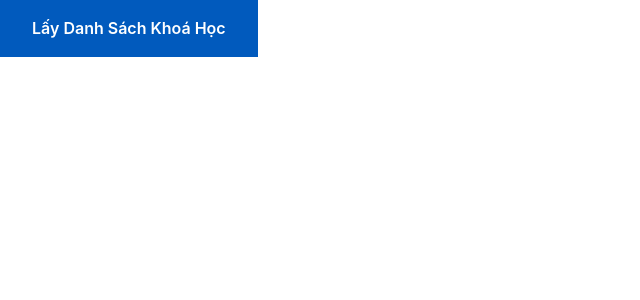
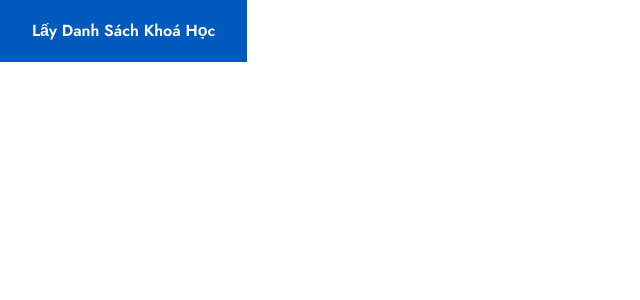
Before and after one commit to LucNguyen98/BC23_DO_AN_E_LEARNING, a React (Create React App) app: page / in a window 1280 px wide. Shown: the top 300 px of the page, without its empty margins (0-640 px from the left). Built offline with nearby package versions, Linux system fonts and the light colour scheme.

Commit message:
setup base css  html

```diff
--- a/src/App.jsx
+++ b/src/App.jsx
@@ -1,12 +1,22 @@
 import React from 'react';
 import { BrowserRouter, Route, Switch } from 'react-router-dom';
-import ExamplePage from './pages/ExamplePage';
+import { clientRouter } from './configs/router.config';
+
 function App() {
   return (
     <BrowserRouter>
       <Switch>
-        <Route exact path={'/exam'} component={ExamplePage} />
-        <Route exact path={'/'} component={ExamplePage} />
+        {clientRouter.map((route, index) => {
+          const { path, exact, Component } = route;
+          return (
+            <Route
+              key={index}
+              path={path}
+              exact={exact}
+              component={Component}
+            />
+          );
+        })}
       </Switch>
     </BrowserRouter>
   );
--- a/src/assets/scss/_variable.scss
+++ b/src/assets/scss/_variable.scss
@@ -1,5 +1,6 @@
 @import url("https://fonts.googleapis.com/css2?family=Cabin:wght@400;600&display=swap");
 @import url("https://fonts.googleapis.com/css2?family=Jost:wght@400;600;700&display=swap");
+
 /*--------------------
  COLORS
 -----------------*/
--- a/src/assets/scss/base/_base.scss
+++ b/src/assets/scss/base/_base.scss
@@ -0,0 +1,165 @@
+body,
+html {
+    width: 100%;
+    max-width: 100%;
+    box-sizing: border-box;
+}
+
+html {
+    font-family: sans-serif;
+    line-height: 1.15;
+    -webkit-text-size-adjust: 100%;
+    -ms-text-size-adjust: 100%;
+    -ms-overflow-style: scrollbar;
+    -webkit-tap-highlight-color: rgba(238, 122, 122, 0);
+    overflow-x: hidden;
+}
+
+body {
+    font-family: $theme-secondary-font;
+    font-size: $fs-6;
+    line-height: 30px;
+    margin: 0;
+    padding: 0;
+    text-align: left;
+    background-color: $theme-white-color;
+    font-weight: $fw-400;
+    color: $theme-text-color;
+}
+
+p {
+    color: $theme-text-color;
+    font-family: $theme-secondary-font;
+    line-height: 30px;
+    font-size: $fs-6;
+}
+
+
+/*--------------------
+ TYPOGRAPHY
+-----------------*/
+.h1,
+.h2,
+.h3,
+.h4,
+.h5,
+.h6,
+h1,
+h2,
+h3,
+h4,
+h5,
+h6 {
+    font-family: $theme-heading-font;
+    font-weight: $fw-700;
+    line-height: 1.2;
+    margin-bottom: .5rem;
+    color: $theme-heading-color;
+    margin-bottom: 0px;
+}
+
+.h1,
+h1 {
+    font-size: $fs-1;
+}
+
+.h2,
+h2 {
+    font-size: $fs-2;
+}
+
+.h3,
+h3 {
+    font-size: $fs-3;
+}
+
+.h4,
+h4 {
+    font-size: $fs-4;
+}
+
+.h5,
+h5 {
+    font-size: $fs-5;
+}
+
+.h6,
+h6 {
+    font-size: $fs-6;
+}
+
+.text-sm {
+    font-size: $fs-sm;
+}
+
+.h1 a,
+.h2 a,
+.h3 a,
+.h4 a,
+.h5 a,
+.h6 a,
+h1 a,
+h2 a,
+h3 a,
+h4 a,
+h5 a,
+h6 a {
+    color: inherit;
+}
+
+.h1 a:hover,
+.h2 a:hover,
+.h3 a:hover,
+.h4 a:hover,
+.h5 a:hover,
+.h6 a:hover,
+h1 a:hover,
+h2 a:hover,
+h3 a:hover,
+h4 a:hover,
+h5 a:hover,
+h6 a:hover {
+    color: $theme-primary-color;
+}
+
+a {
+    color: $theme-primary-color;
+    outline: none;
+    text-decoration: none;
+    transition: all 0.3s ease-in-out;
+
+    &:hover {
+        color: $theme-secondary-color;
+        outline: none;
+        text-decoration: none;
+    }
+
+    &:focus {
+        text-decoration: none;
+    }
+
+    &:focus,
+    a:visited {
+        outline: none;
+    }
+}
+
+button:focus,
+input:focus {
+    outline: none;
+}
+
+ul,
+ol {
+    margin-bottom: 0px;
+    list-style-type: none;
+    padding-left: 0px;
+}
+
+.form-control {
+    transition: all 0.3s ease-in-out;
+}
+
+.form-control:focus {
+    box-shadow: none;
+}
--- a/src/components/_common/button/button.scss
+++ b/src/components/_common/button/button.scss
@@ -3,14 +3,14 @@ BUTTONS STYLE
 ----------------=----*/
 @import '../../../assets/scss/index.scss';
 
-@mixin button-hover($bg-c: $theme-primary-color, $c: #fff) {
+@mixin button-hover($bg-c: $theme-primary-color, $c: $theme-white-color) {
   border-color: $bg-c;
   color: $c;
   background: $bg-c;
 }
 
 .btn {
-  @include button(#fff, $theme-primary-color, 0);
+  @include button($theme-white-color, $theme-primary-color, 0);
   position: relative;
   text-transform: capitalize;
   transition: all 0.6s ease;
@@ -59,7 +59,7 @@ BUTTONS STYLE
 
 .btn-main2-outline {
   background: transparent;
-  color: #fff;
+  color: $theme-white-color;
   border-color: $theme-primary-color;
   &:not(:disabled) {
     &:hover {
@@ -69,16 +69,16 @@ BUTTONS STYLE
 }
 
 .btn-white {
-  background: #fff;
-  border-color: #fff;
+  background: $theme-white-color;
+  border-color: $theme-white-color;
   color: $theme-primary-color;
 
 }
 
 .btn-white-outline {
   background: transparent;
-  border-color: #fff;
-  color: #fff;
+  border-color: $theme-white-color;
+  color: $theme-white-color;
 
   &:not(:disabled) {
     &:hover {
@@ -90,9 +90,9 @@ BUTTONS STYLE
 }
 
 .btn-grey {
-  border-color: #ddd;
+  border-color: $theme-border-color;
   color: #222;
-  background: #ddd;
+  background: $theme-border-color;
 
   &:not(:disabled) {
     &:hover {
@@ -102,7 +102,7 @@ BUTTONS STYLE
 }
 
 .btn-grey-outline {
-  border-color: #ddd;
+  border-color: $theme-border-color;
   background: transparent;
 
   &:hover {
--- a/src/components/_common/text/text.jsx
+++ /dev/null
@@ -1,6 +0,0 @@
-import React from 'react';
-import { createClass } from 'src/utils/utils';
-
-export default function text() {
-  return <span className={createClass('btn')}></span>;
-}
--- /dev/null
+++ b/src/configs/router.config.js
@@ -0,0 +1,9 @@
+import ExamplePage from 'src/pages/ExamplePage';
+
+export const clientRouter = [
+  {
+    path: '/',
+    exact: true,
+    Component: ExamplePage,
+  },
+];
```
Also changed, not shown: src/components/_common/text/text.scss (deleted).
